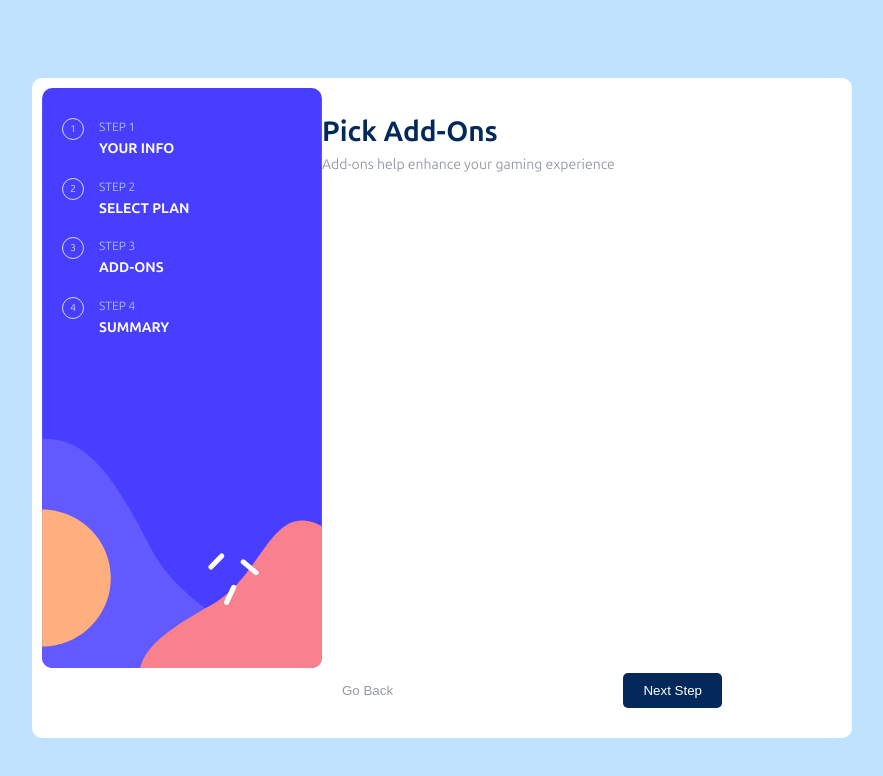
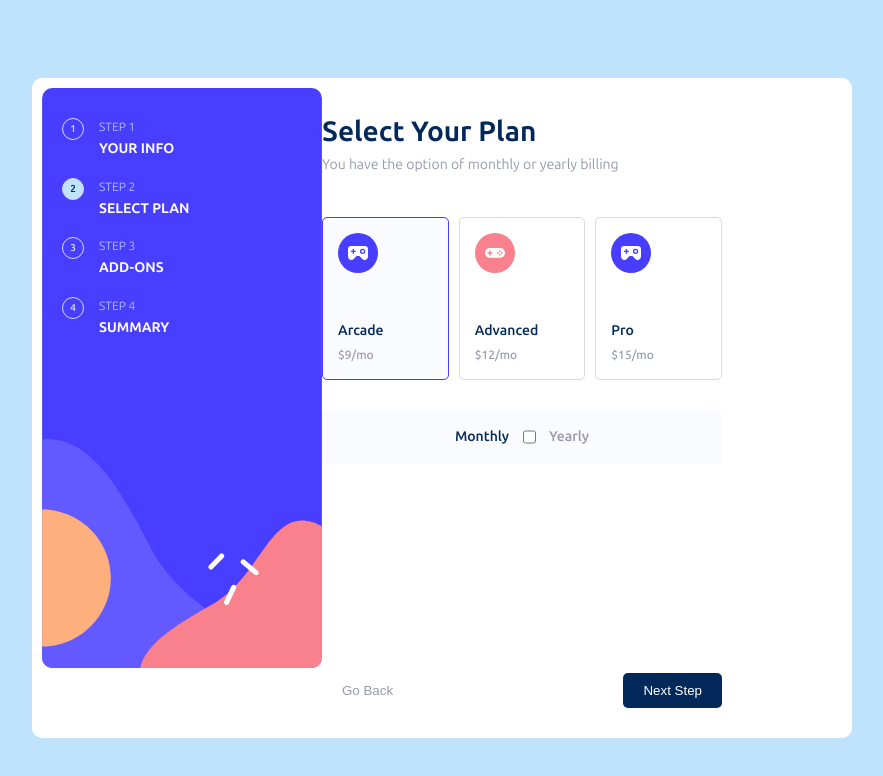
Before and after one commit to Rasheedatj/Multi-step-form, a React (Create React App) app: page / in a window 1280 px wide. Both pictures are taken after a click on the button "Next Step". Shown: the top 776 px of the page, without its empty margins (198-1081 px from the left). Built offline with nearby package versions, Linux system fonts and the light colour scheme; the HTML template or start-up script is replaced by a standard one.

Commit message:
added step functionality

```diff
--- a/src/App.js
+++ b/src/App.js
@@ -1,11 +1,14 @@
 import SideBar from './components/sidebar';
 import Main from './components/main';
+import { useState } from 'react';
 function App() {
+  const [step, setStep] = useState(1);
+
   return (
     <div>
       <div className='container'>
-        <SideBar />
-        <Main />
+        <SideBar step={step} setStep={setStep} />
+        <Main step={step} setStep={setStep} />
       </div>
     </div>
   );
--- a/src/components/add-ons.js
+++ b/src/components/add-ons.js
@@ -1,22 +1,21 @@
 import Header from './header';
-import Button from './button';
+import Footer from './footer';
+import AddItem from './add.item';
 
-export default function AddOns() {
+export default function AddOns({ onNext, onPrevious, pricing }) {
   return (
     <div className='box'>
       <Header
         heading='Pick add-ons'
         subHeading='Add-ons help enhance your gaming experience'
       />
+      <AddItem pricing={pricing} />
 
-      <footer style={{ display: 'flex', justifyContent: 'space-between' }}>
-        <Button bgColor='transparent' color='hsl(231, 11%, 63%)'>
-          Go Back
-        </Button>
-        <Button bgColor='hsl(213, 96%, 18%)' color='#fff'>
-          Next Step
-        </Button>
-      </footer>
+      <Footer
+        onNext={onNext}
+        onPrevious={onPrevious}
+        bgColor='hsl(213, 96%, 18%)'
+      />
     </div>
   );
 }
--- /dev/null
+++ b/src/components/add.item.js
@@ -0,0 +1,51 @@
+import { useState } from 'react';
+
+export default function AddItem({ pricing }) {
+  return (
+    <div className='add-item-box'>
+      <Item
+        title='Online service'
+        subHeading='Access to multiplayer games'
+        price='+$1/mo'
+        price2='+10/yr'
+        pricing={pricing}
+      />
+      <Item
+        title='Larger storage'
+        subHeading='Extra 1TB of cloud save'
+        price='+$2/mo'
+        price2='+20/yr'
+        pricing={pricing}
+      />
+      <Item
+        title='Customizable profile'
+        subHeading='Custom theme on your profile'
+        price='+$2/mo'
+        price2='+20/yr'
+        pricing={pricing}
+
+        // onToggle={handleToggle}
+        // active={active}
+      />
+    </div>
+  );
+}
+
+function Item({ title, subHeading, price, price2, pricing }) {
+  const [active, setIsActive] = useState(false);
+
+  function handleToggle() {
+    setIsActive(!active);
+  }
+  return (
+    <div className={`add-item ${active ? 'active' : ''}`}>
+      <input type='checkbox' onChange={handleToggle} />
+      <div>
+        <h4>{title}</h4>
+        <p>{subHeading}</p>
+      </div>
+
+      <p>{`${pricing === 'monthly' ? price : price2}`}</p>
+    </div>
+  );
+}
--- a/src/components/button.js
+++ b/src/components/button.js
@@ -1,6 +1,16 @@
-export default function Button({ bgColor, color, children }) {
+export default function Button({
+  bgColor,
+  color,
+  children,
+  onClickNext,
+  onClickPrevious,
+  direction,
+}) {
   return (
-    <button style={{ backgroundColor: bgColor, color: color }}>
+    <button
+      style={{ backgroundColor: bgColor, color: color }}
+      onClick={() => (direction === 'next' ? onClickNext() : onClickPrevious())}
+    >
       {children}
     </button>
   );
--- /dev/null
+++ b/src/components/footer.js
@@ -0,0 +1,24 @@
+import Button from './button';
+
+export default function Footer({ onNext, onPrevious, bgColor }) {
+  return (
+    <footer style={{ display: 'flex', justifyContent: 'space-between' }}>
+      <Button
+        bgColor='transparent'
+        color='hsl(231, 11%, 63%)'
+        onClickPrevious={onPrevious}
+        direction='previous'
+      >
+        Go Back
+      </Button>
+      <Button
+        bgColor={bgColor}
+        color='#fff'
+        onClickNext={onNext}
+        direction='next'
+      >
+        Next Step
+      </Button>
+    </footer>
+  );
+}
--- a/src/components/main.js
+++ b/src/components/main.js
@@ -2,14 +2,37 @@ import { useState } from 'react';
 import PersonalInfo from './personalInfo';
 import SelectPlan from './selectPlan';
 import AddOns from './add-ons';
+import Thanks from './thanks';
 
-export default function Main() {
-  const [step, setStep] = useState(3);
+export default function Main({ step, setStep }) {
+  const [pricing, setPricing] = useState('monthly');
+
+  function handleNext() {
+    if (step < 5) setStep((s) => s + 1);
+  }
+
+  function handlePrevious() {
+    if (step > 1) setStep((s) => s - 1);
+  }
   return (
     <main>
-      {step === 1 && <PersonalInfo />}
-      {step === 2 && <SelectPlan />}
-      {step === 3 && <AddOns />}
+      {step === 1 && <PersonalInfo onNext={handleNext} />}
+      {step === 2 && (
+        <SelectPlan
+          onNext={handleNext}
+          onPrevious={handlePrevious}
+          pricing={pricing}
+          onSetPricing={setPricing}
+        />
+      )}
+      {step === 3 && (
+        <AddOns
+          onNext={handleNext}
+          onPrevious={handlePrevious}
+          pricing={pricing}
+        />
+      )}
+      {step === 4 && <Thanks />}
     </main>
   );
 }
--- a/src/components/personalInfo.js
+++ b/src/components/personalInfo.js
@@ -2,7 +2,7 @@ import Header from './header';
 import Form from './form';
 import Button from './button';
 
-export default function PersonalInfo() {
+export default function PersonalInfo({ onNext }) {
   return (
     <div className='box'>
       <Header
@@ -10,8 +10,14 @@ export default function PersonalInfo() {
         subHeading='Please provide your name, email address, and phone number.'
       />
       <Form />
+
       <footer>
-        <Button bgColor='hsl(213, 96%, 18%)' color='hsl(0, 0%, 100%)'>
+        <Button
+          bgColor='hsl(213, 96%, 18%)'
+          color='hsl(0, 0%, 100%)'
+          onClickNext={onNext}
+          direction='next'
+        >
           Next Step
         </Button>
       </footer>
--- a/src/components/plan.js
+++ b/src/components/plan.js
@@ -21,8 +21,7 @@ const subscription = [
   },
 ];
 
-export default function Plan() {
-  const [pricing, setPricing] = useState('monthly');
+export default function Plan({ pricing, setPricing }) {
   return (
     <div>
       <PlanItem data={subscription} pricing={pricing} />
@@ -47,13 +46,13 @@ export default function Plan() {
   );
 }
 
-function PlanItem({ pricing }) {
+function PlanItem({ data, pricing }) {
   const [curActive, setActive] = useState(0);
 
   return (
     <div className='plan'>
       {' '}
-      {subscription.map((item, i) => (
+      {data.map((item, i) => (
         <Item
           data={item}
           key={item.planName}
--- a/src/components/selectPlan.js
+++ b/src/components/selectPlan.js
@@ -1,23 +1,25 @@
 import Header from './header';
 import Plan from './plan';
-import Button from './button';
+import Footer from './footer';
 
-export default function SelectPlan() {
+export default function SelectPlan({
+  onNext,
+  onPrevious,
+  onSetPricing,
+  pricing,
+}) {
   return (
     <div className='box'>
       <Header
         heading='Select your plan'
         subHeading='You have the option of monthly or yearly billing'
       />
-      <Plan />
-      <footer style={{ display: 'flex', justifyContent: 'space-between' }}>
-        <Button bgColor='transparent' color='hsl(231, 11%, 63%)'>
-          Go Back
-        </Button>
-        <Button bgColor='hsl(213, 96%, 18%)' color='#fff'>
-          Next Step
-        </Button>
-      </footer>
+      <Plan pricing={pricing} setPricing={onSetPricing} />
+      <Footer
+        onNext={onNext}
+        onPrevious={onPrevious}
+        bgColor='hsl(213, 96%, 18%)'
+      />
     </div>
   );
 }
--- a/src/components/sidebar.js
+++ b/src/components/sidebar.js
@@ -1,18 +1,18 @@
-export default function SideBar() {
+export default function SideBar({ step, setStep }) {
   return (
     <aside className='sidebar'>
-      <SideItem number={1} title='step 1' text='your info' />
-      <SideItem number={2} title='step 2' text='select plan' />
-      <SideItem number={3} title='step 3' text='add-ons' />
-      <SideItem number={4} title='step 4' text='summary' />
+      <SideItem number={1} title='step 1' text='your info' step={step} />
+      <SideItem number={2} title='step 2' text='select plan' step={step} />
+      <SideItem number={3} title='step 3' text='add-ons' step={step} />
+      <SideItem number={4} title='step 4' text='summary' step={step} />
     </aside>
   );
 }
 
-function SideItem({ number, title, text }) {
+function SideItem({ number, title, text, step }) {
   return (
     <div className='step'>
-      <p className='number'>{number}</p>
+      <p className={`number ${step === number ? 'active' : ''}`}>{number}</p>
       <div>
         <p className='title'>{title}</p>
         <h2 className='text'>{text}</h2>
--- /dev/null
+++ b/src/components/thanks.js
@@ -0,0 +1,17 @@
+export default function Thanks() {
+  return (
+    <div className='thanks box'>
+      <div>
+        <img src='/assets/images/icon-thank-you.svg' alt='thank you' />
+      </div>
+      <div className='text'>
+        <h1>Thank you!</h1>
+        <p>
+          Thanks for confirming your subscription! We hope you have fun using
+          our platform. If you ever need support, please feel free to email us
+          at support@loremgaming.com.
+        </p>
+      </div>
+    </div>
+  );
+}
--- a/src/index.css
+++ b/src/index.css
@@ -49,6 +49,12 @@ body {
   display: grid;
   place-items: center;
   color: hsl(229, 24%, 87%);
+  font-weight: 600;
+}
+
+.sidebar .step .number.active {
+  background-color: hsl(206, 94%, 87%);
+  color: hsl(213, 96%, 18%);
 }
 
 .sidebar .step .title {
@@ -143,7 +149,8 @@ button {
   cursor: pointer;
 }
 
-.plan > div.active {
+.plan > div.active,
+.add-item.active {
   border: 1px solid hsl(243, 100%, 62%);
   background-color: hsl(231, 100%, 99%);
 }
@@ -187,3 +194,71 @@ button {
   font-size: 10px;
   line-height: 0;
 }
+
+input[type='checkbox'] {
+  caret-color: red;
+}
+.add-item-box {
+  display: flex;
+  flex-direction: column;
+  gap: 1.3rem;
+}
+
+.add-item {
+  display: flex;
+  align-items: center;
+  justify-content: space-between;
+  border: 1px solid hsl(229, 24%, 87%);
+  padding: 10px 10px 5px 10px;
+  border-radius: 5px;
+  cursor: pointer;
+}
+
+.add-item > div {
+  width: 75%;
+}
+
+.add-item > div h4 {
+  font-weight: 600;
+  color: hsl(213, 96%, 18%);
+  font-size: 14px;
+  line-height: 0;
+}
+
+.add-item > div p {
+  font-size: 12px;
+  color: hsl(231, 11%, 63%);
+  font-weight: 400;
+  line-height: 0;
+}
+
+.add-item > p {
+  color: hsl(243, 100%, 62%);
+  font-weight: 400;
+}
+
+.thanks {
+  align-items: center;
+  margin: 0 auto;
+  justify-content: center;
+}
+
+.thanks .text {
+  margin-top: 2rem;
+  text-align: center;
+}
+
+.thanks h1 {
+  font-weight: 700;
+  color: hsl(213, 96%, 18%);
+  font-size: 18px;
+  line-height: 5px;
+}
+
+.thanks p {
+  font-size: 14px;
+  line-height: 22px;
+  color: hsl(231, 11%, 63%);
+  width: 100%;
+  font-weight: 400;
+}
```
